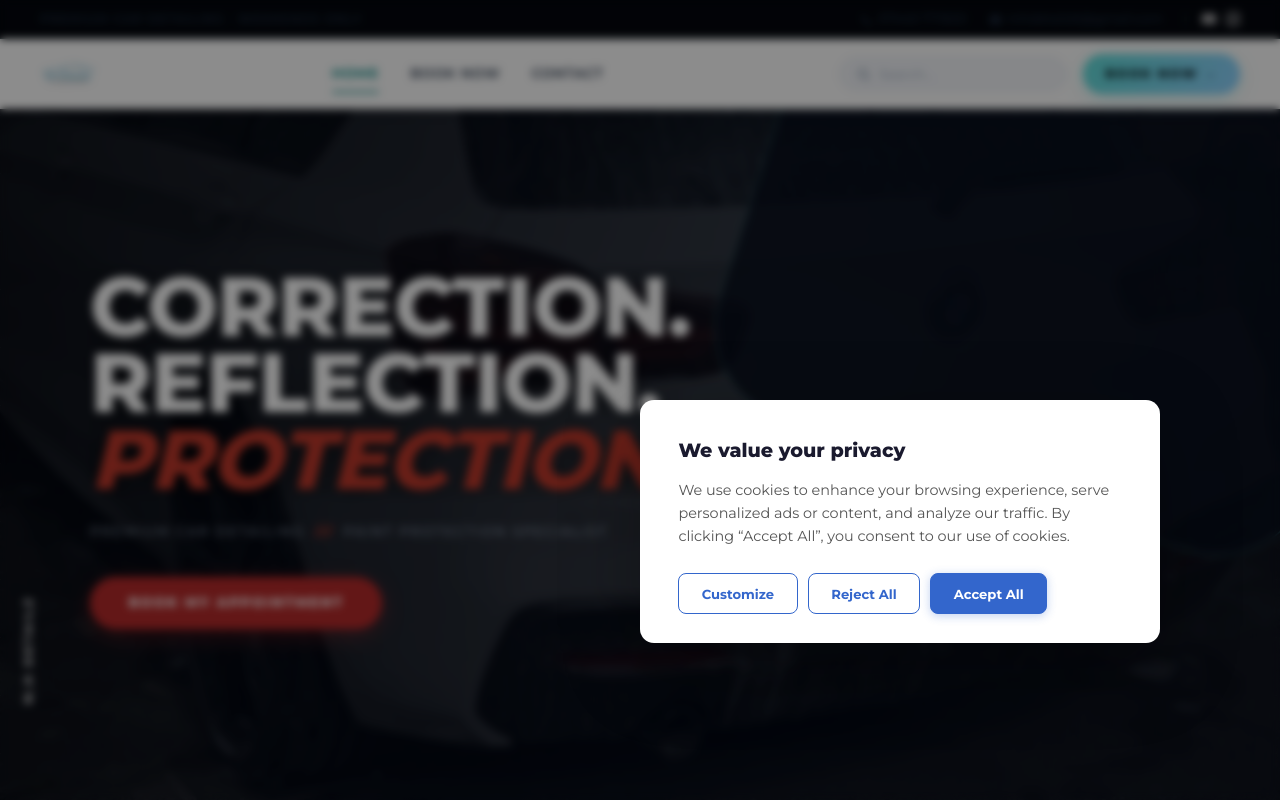
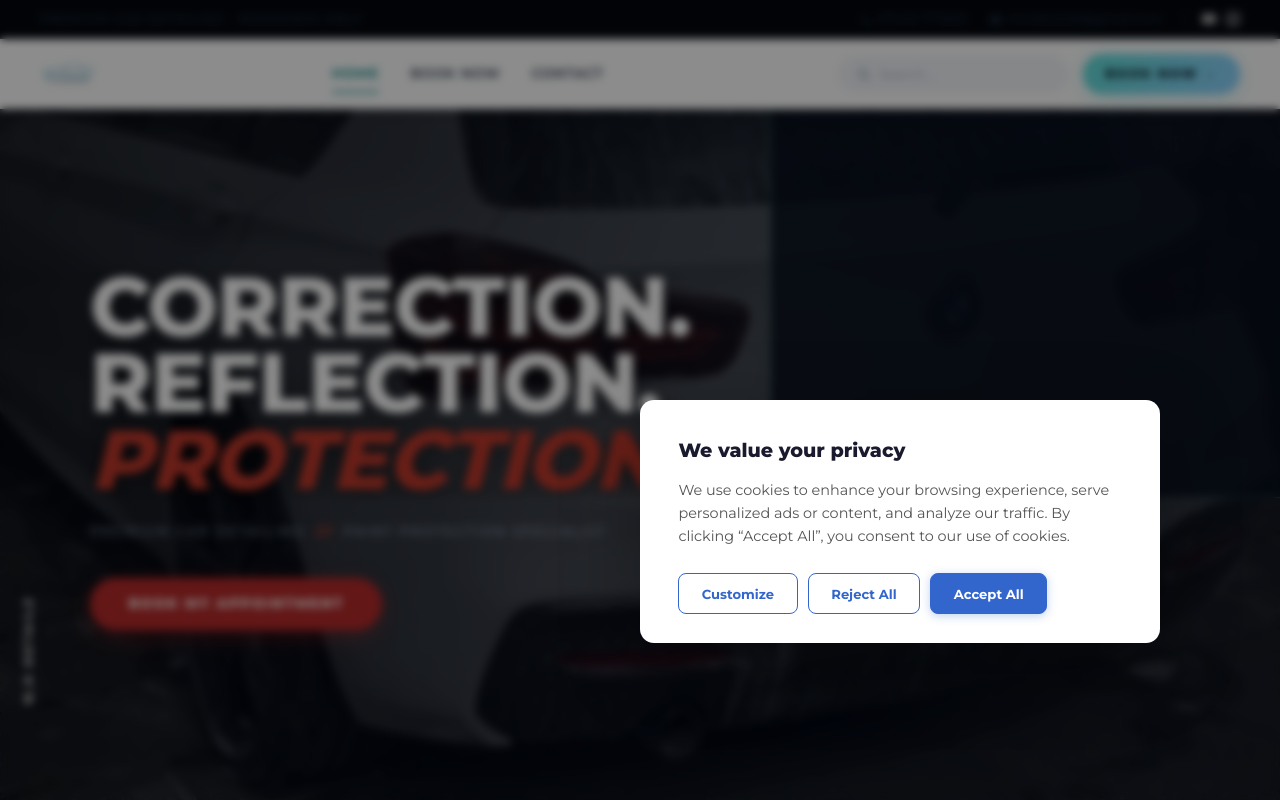
Before and after one commit to agrinaitweltd/mh, a Next.js app: page / in a window 1280 px wide. Shown: the top 800 px of the page. Built offline with nearby package versions, Linux system fonts and the light colour scheme.

Commit message:
Rebrand email templates with site colours and logo

```diff
--- a/src/app/globals.css
+++ b/src/app/globals.css
@@ -608,7 +608,7 @@ button, input, textarea, select { font-family: inherit; }
   background:
     linear-gradient(45deg, rgba(255,255,255,0.045) 1px, transparent 1px) 0 0 / 58px 58px,
     linear-gradient(-45deg, rgba(255,255,255,0.045) 1px, transparent 1px) 0 0 / 58px 58px,
-    linear-gradient(110deg, rgba(2, 5, 12, 0.93) 0%, rgba(4, 10, 22, 0.78) 55%, rgba(5, 10, 21, 0.9) 100%),
+    linear-gradient(110deg, rgba(2, 5, 12, 0.86) 0%, rgba(4, 10, 22, 0.68) 55%, rgba(5, 10, 21, 0.82) 100%),
     radial-gradient(circle at 75% 18%, rgba(97, 221, 217, 0.1), transparent 42%);
 }
 .hero-deco-shape {
@@ -1476,7 +1476,6 @@ button, input, textarea, select { font-family: inherit; }
 }
 
 /* Contact items */
-.footer-contact-col .footer-col { }
 .footer-contact-item {
   display: flex !important;
   align-items: flex-start;
@@ -1881,6 +1880,18 @@ button, input, textarea, select { font-family: inherit; }
   from { opacity: 0; transform: translateX(24px); }
   to { opacity: 1; transform: translateX(0); }
 }
+@keyframes mobileFloatIn {
+  from { opacity: 0; transform: translateY(16px) scale(0.98); }
+  to { opacity: 1; transform: translateY(0) scale(1); }
+}
+@keyframes mobileSoftPulse {
+  0%, 100% { transform: translateY(0); }
+  50% { transform: translateY(-3px); }
+}
+@keyframes mobileGlowSweep {
+  0% { background-position: -120% 0; }
+  100% { background-position: 120% 0; }
+}
 @keyframes cookieSlideUp {
   from { opacity: 0; transform: translateY(100%); }
   to { opacity: 1; transform: translateY(0); }
@@ -1978,6 +1989,60 @@ button, input, textarea, select { font-family: inherit; }
   .cookie-bar-actions { width: 100%; }
   .cookie-btn { flex: 1; text-align: center; padding: 0.75rem; }
 }
+
+  /* Mobile animation upgrades */
+  .hero-content,
+  .trust-card,
+  .svc-card,
+  .process-card,
+  .gallery-item,
+  .testi-card,
+  .faq-card,
+  .contact-form,
+  .footer-col {
+    animation: mobileFloatIn 0.6s cubic-bezier(.16,1,.3,1) both;
+  }
+
+  .trust-card:nth-child(1),
+  .svc-card:nth-child(1),
+  .process-card:nth-child(1),
+  .gallery-item:nth-child(1),
+  .faq-card:nth-child(1) { animation-delay: 40ms; }
+  .trust-card:nth-child(2),
+  .svc-card:nth-child(2),
+  .process-card:nth-child(2),
+  .gallery-item:nth-child(2),
+  .faq-card:nth-child(2) { animation-delay: 120ms; }
+  .trust-card:nth-child(3),
+  .svc-card:nth-child(3),
+  .process-card:nth-child(3),
+  .gallery-item:nth-child(3),
+  .faq-card:nth-child(3) { animation-delay: 200ms; }
+  .trust-card:nth-child(4),
+  .svc-card:nth-child(4),
+  .process-card:nth-child(4),
+  .gallery-item:nth-child(4) { animation-delay: 280ms; }
+
+  .hero-deco-shape { animation: floatSlow 6s ease-in-out infinite, mobileSoftPulse 3s ease-in-out infinite; }
+
+  .btn-cta-rust,
+  .btn-send-rust,
+  .booking-submit,
+  .drawer-book-cta {
+    background-size: 200% 100%;
+    animation: mobileGlowSweep 3.2s linear infinite;
+  }
+
+  .mob-icon-btn,
+  .footer-social-btn,
+  .drawer-contact-chip {
+    transition: transform 0.24s cubic-bezier(.16,1,.3,1), background 0.24s ease, border-color 0.24s ease;
+  }
+  .mob-icon-btn:active,
+  .footer-social-btn:active,
+  .drawer-contact-chip:active {
+    transform: scale(0.96);
+  }
 
 /* ─── Very small phones (≤480px) ─── */
 @media (max-width: 480px) {
@@ -2909,6 +2974,10 @@ button, input, textarea, select { font-family: inherit; }
   from { opacity: 0; transform: scale(0.85) translateY(12px); }
   to { opacity: 1; transform: scale(1) translateY(0); }
 }
+@keyframes loadingLogoSpin {
+  from { transform: rotate(0deg); }
+  to { transform: rotate(360deg); }
+}
 @keyframes loadingBarFill {
   from { width: 0; }
   to { width: 100%; }
@@ -2944,6 +3013,8 @@ button, input, textarea, select { font-family: inherit; }
   width: auto;
   object-fit: contain;
   filter: brightness(1.1);
+  transform-origin: center;
+  animation: loadingLogoSpin 2.6s linear infinite;
 }
 .loading-bar-track {
   width: 160px;
--- a/src/app/page.tsx
+++ b/src/app/page.tsx
@@ -325,9 +325,9 @@ export default function Home() {
           <div className="contact-copy">
             <h2>REACH <em>OUT</em></h2>
             <div className="copy-rule" aria-hidden="true" />
-            <p>If you have a question, some feedback, or you&apos;d like a quote for your vehicle, we&apos;d love to hear from you.</p>
-            <p>Complete the contact form and we&apos;ll get back to you as soon as we can. Response times can vary depending on current schedule &mdash; during peak periods, lead times might be anywhere from one to three weeks.</p>
-            <p>Feel free to attach photos of your car &mdash; the more details you can provide in your message, the better.</p>
+            <p>If you have a personal inquiry, partnership idea, or general feedback, we&apos;d love to hear from you.</p>
+            <p>This form is for non-booking messages only. For service bookings, please use the dedicated Book Now page.</p>
+            <p>Share as much detail as you&apos;d like and we&apos;ll reply as soon as possible.</p>
             <p>Looking forward to hearing from you!</p>
           </div>
           <div className="contact-form-outer">
@@ -339,22 +339,25 @@ export default function Home() {
                 <label>Email<input type="email" name="email" required /></label>
                 <label>Phone<input type="tel" name="phone" /></label>
               </div>
-              <label>Vehicle Make &amp; Model<input type="text" name="vehicle" /></label>
-              <label>Vehicle Year, Mileage, and Colour<input type="text" name="vehicle_detail" /></label>
-              <label>City / Postcode<input type="text" name="postcode" /></label>
-              <div className="form-field-group">
-                <p className="form-group-label">Services Required</p>
-                <div className="form-checkboxes">
-                  {["Full Detail", "Mini Valet", "Full Interior", "Full Exterior"].map((svc) => (
-                    <label key={svc} className="form-check-label">
-                      <input type="checkbox" name="services" value={svc} className="form-check-input" />
-                      <span>{svc}</span>
-                    </label>
-                  ))}
-                </div>
+              <div className="form-row">
+                <label>Subject<input type="text" name="subject" required /></label>
+                <label>Inquiry Type
+                  <select name="inquiry_type" defaultValue="General Question">
+                    {["General Question", "Partnership", "Feedback", "Support", "Other"].map((type) => (
+                      <option key={type} value={type}>{type}</option>
+                    ))}
+                  </select>
+                </label>
               </div>
-              <label>Photos (Optional, Max. 5)<input type="file" name="photos" multiple accept="image/*" className="form-file" /></label>
-              <label>Message<textarea name="message" rows={4} /></label>
+              <label>Preferred Reply Method
+                <select name="reply_method" defaultValue="Email">
+                  <option value="Email">Email</option>
+                  <option value="Phone">Phone</option>
+                  <option value="Either">Either</option>
+                </select>
+              </label>
+              <label>Reference File (Optional)<input type="file" name="attachment" accept="image/*,.pdf,.doc,.docx" className="form-file" /></label>
+              <label>Message<textarea name="message" rows={5} placeholder="Tell us how we can help..." required /></label>
               <button type="submit" className="btn-send-rust form-submit">SEND →</button>
             </form>
           </div>
```
